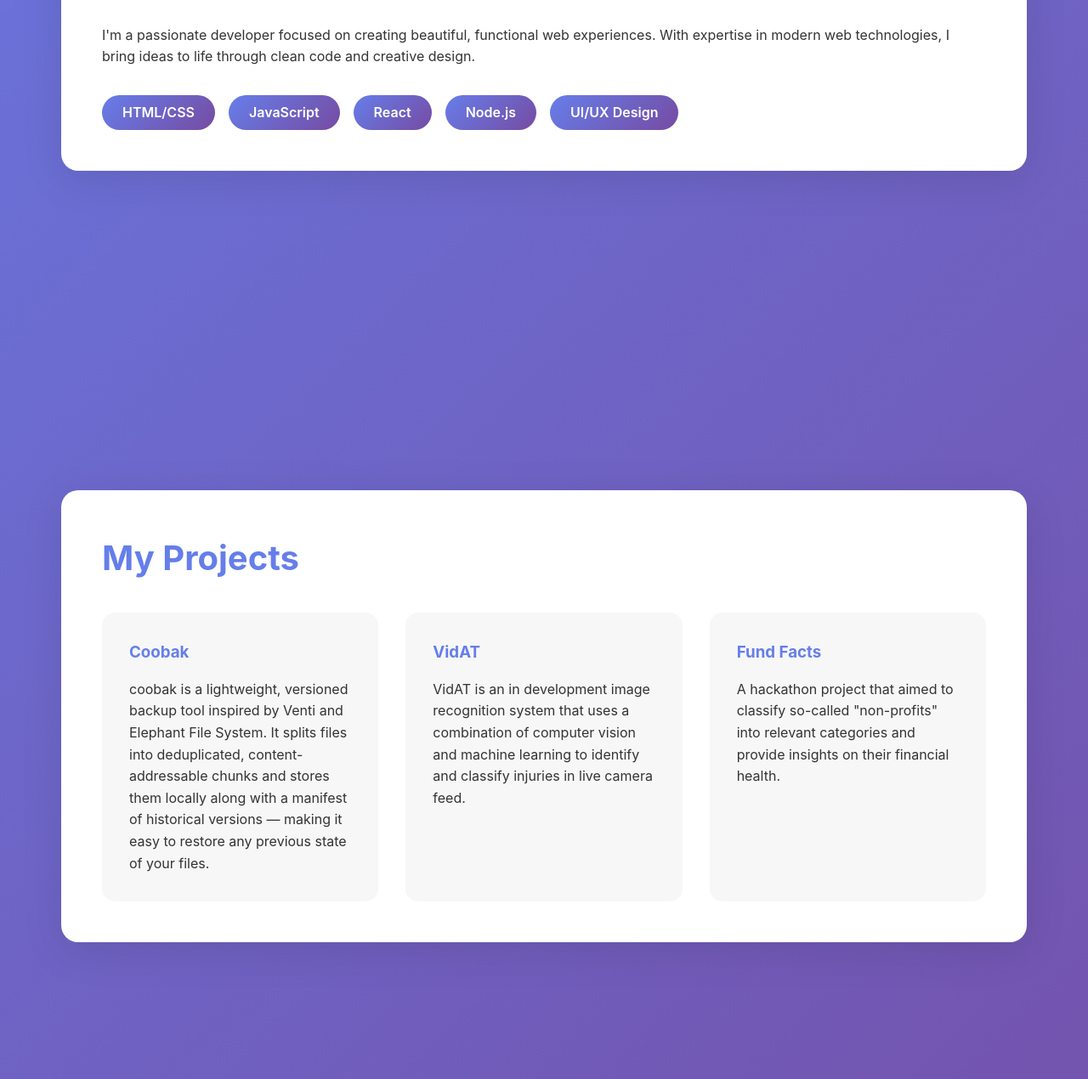
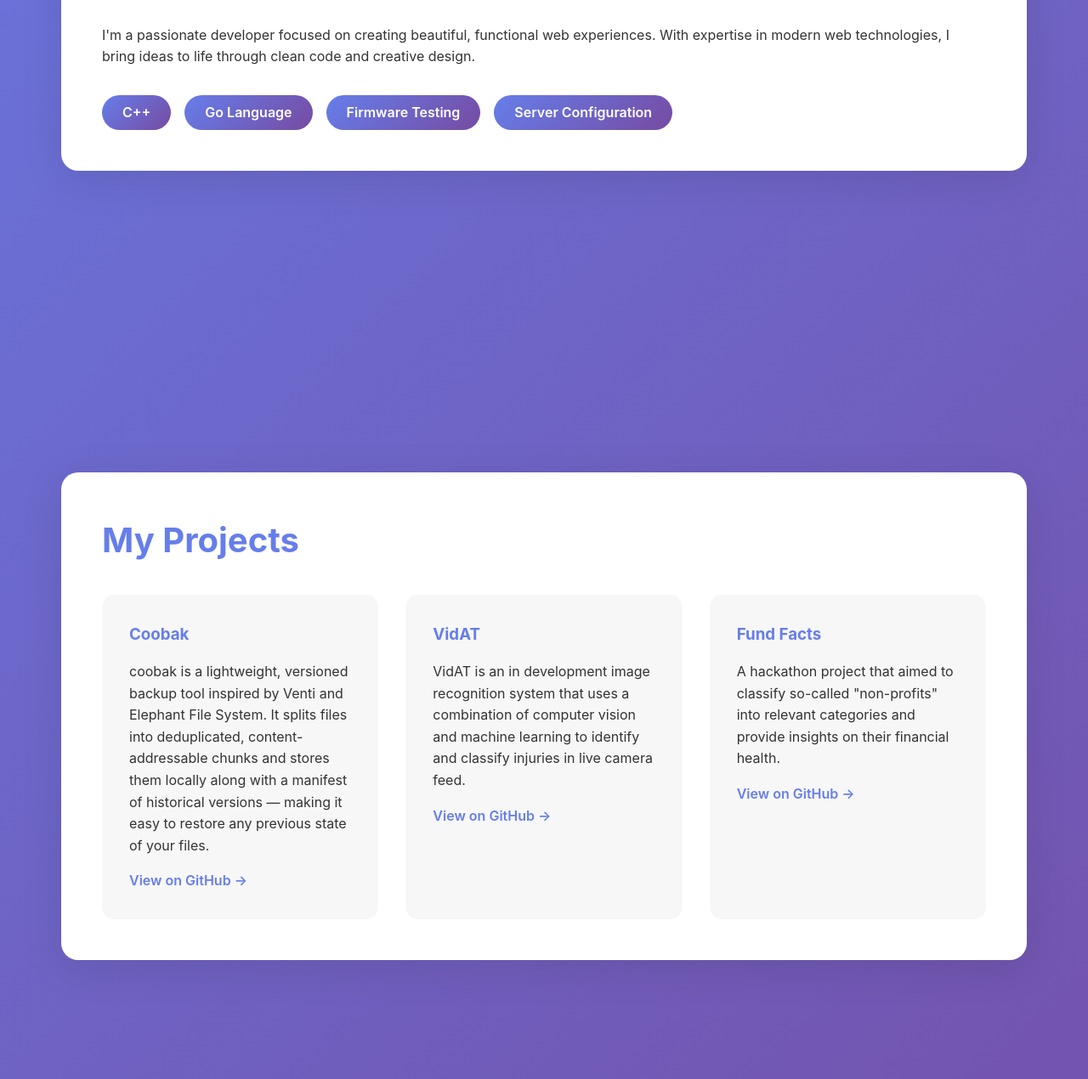
Before and after one commit to sdiazii/sdiazii.github.io, a plain HTML site: page index.html in a window 1280 px wide. Shown: the part 1157-2427 px from the top of the page at 85% size. Drawn offline with Linux system fonts and the light colour scheme.

Commit message:
Updated Name and project names

```diff
--- a/index.html
+++ b/index.html
@@ -121,6 +121,7 @@
             padding: 2rem;
             border-radius: 15px;
             transition: transform 0.3s, box-shadow 0.3s;
+            cursor: pointer;
         }
 
         .project-card:hover {
@@ -131,6 +132,19 @@
         .project-card h3 {
             color: #667eea;
             margin-bottom: 1rem;
+        }
+
+        .project-link {
+            display: inline-block;
+            margin-top: 1rem;
+            color: #667eea;
+            font-weight: 600;
+            text-decoration: none;
+            transition: color 0.3s;
+        }
+
+        .project-link:hover {
+            color: #764ba2;
         }
 
         .skills {
@@ -202,8 +216,8 @@
 
     <section id="home" class="hero">
         <div class="container">
-            <h1>Your Name</h1>
-            <p>Web Developer | Designer | Creator</p>
+            <h1>Sergio Diaz</h1>
+            <p>Computer Engineering Student | Prev @ KIOXIA America, Inc.</p>
             <a href="#projects" class="btn">View My Work</a>
         </div>
     </section>
@@ -215,11 +229,10 @@
                 <p>I'm a passionate developer focused on creating beautiful, functional web experiences. With expertise in modern web technologies, I bring ideas to life through clean code and creative design.</p>
 
                 <div class="skills">
-                    <span class="skill-tag">HTML/CSS</span>
-                    <span class="skill-tag">JavaScript</span>
-                    <span class="skill-tag">React</span>
-                    <span class="skill-tag">Node.js</span>
-                    <span class="skill-tag">UI/UX Design</span>
+                    <span class="skill-tag">C++</span>
+                    <span class="skill-tag">Go Language</span>
+                    <span class="skill-tag">Firmware Testing</span>
+                    <span class="skill-tag">Server Configuration</span>
                 </div>
             </div>
         </div>
@@ -234,14 +247,17 @@
                         <h3>Coobak</h3>
                         <p>coobak is a lightweight, versioned backup tool inspired by Venti and Elephant File System.
                             It splits files into deduplicated, content-addressable chunks and stores them locally along with a manifest of historical versions — making it easy to restore any previous state of your files.</p>
+                        <a href="https://github.com/sdiazii/coobak" target="_blank" class="project-link">View on GitHub →</a>
                     </div>
                     <div class="project-card">
                         <h3>VidAT</h3>
                         <p>VidAT is an in development image recognition system that uses a combination of computer vision and machine learning to identify and classify injuries in live camera feed.</p>
+                        <a href="https://github.com/sdiazii/VidAT" target="_blank" class="project-link">View on GitHub →</a>
                     </div>
                     <div class="project-card">
                         <h3>Fund Facts</h3>
                         <p>A hackathon project that aimed to classify so-called "non-profits" into relevant categories and provide insights on their financial health.</p>
+                        <a href="https://github.com/sdiazii/fund-facts" target="_blank" class="project-link">View on GitHub →</a>
                     </div>
                 </div>
             </div>
```
